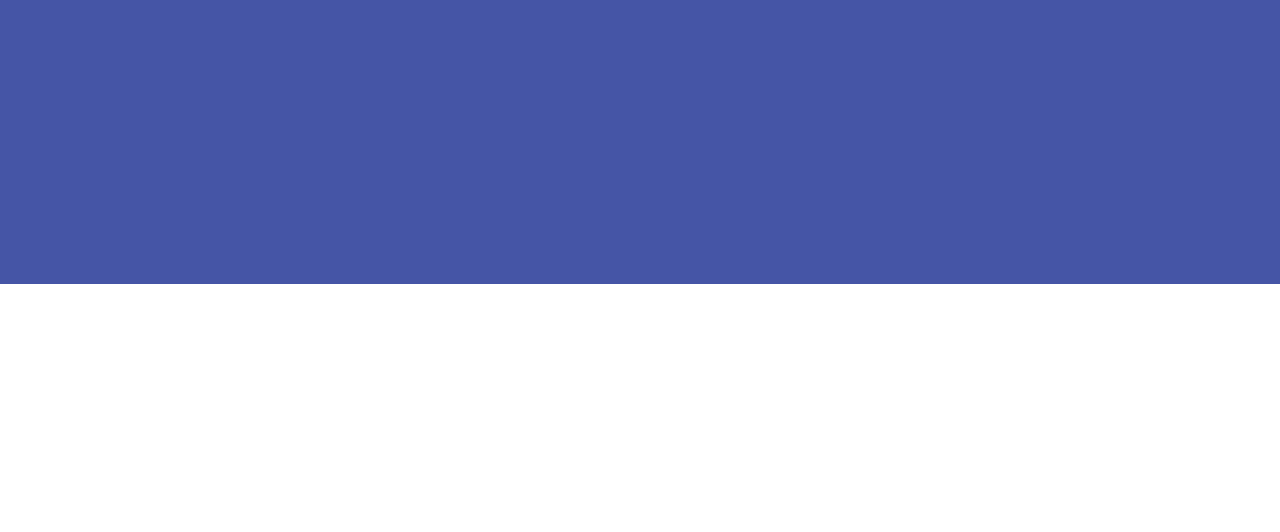
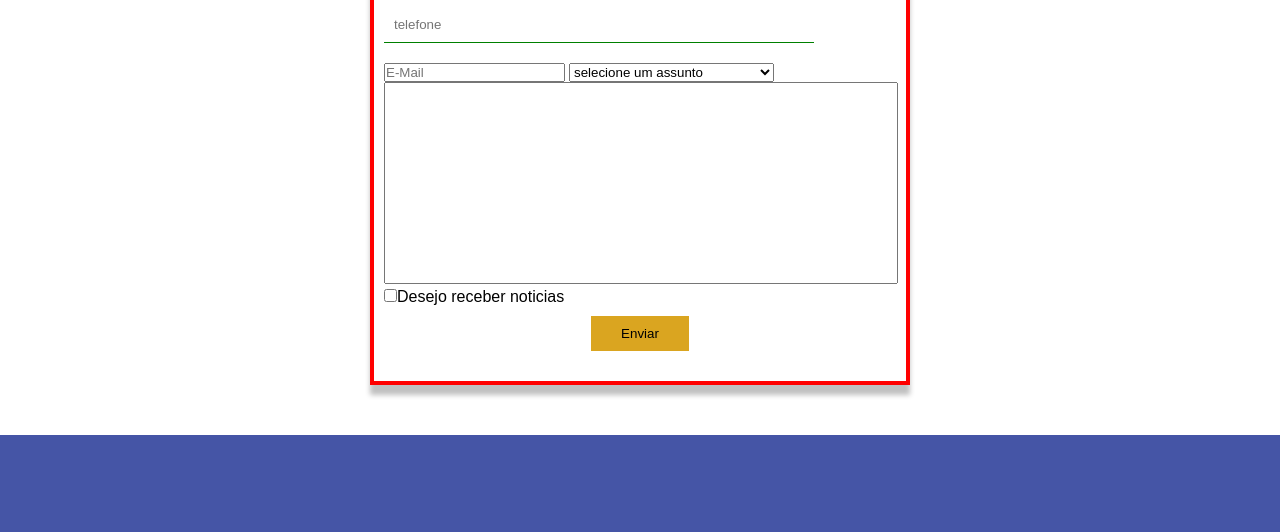
Before and after one commit to Roniv18/cafeteriahot, a plain HTML site: page contato.html in a window 1280 px wide. Shown: the part 753-1285 px from the top of the page. Before the commit the page ends 1037 px from the top, so only its background shows below. Drawn offline with nearby package versions, Linux system fonts and the light colour scheme; a web font is replaced by a local one.

Commit message:
Fim da página contato

```diff
--- a/contato.html
+++ b/contato.html
@@ -1,11 +1,13 @@
 <!DOCTYPE html>
 <html lang="pt-br">
+
 <head>
     <meta charset="UTF-8">
     <meta name="viewport" content="width=device-width, initial-scale=1.0">
     <title>Cafeteria Hot</title>
     <link rel="stylesheet" href="css/cafeteria.css">
 </head>
+
 <body>
     <header>
 
@@ -27,14 +29,37 @@
 
         <h2>Venha conhecer nossa cafeteria</h2>
 
-        <p>Lorem, ipsum dolor sit amet consectetur adipisicing elit. In sed sequi deleniti atque saepe dolore illum, soluta veniam et commodi adipisci repellendus officiis rerum laborum numquam, aperiam quisquam impedit doloremque.</p>
+        <p>Lorem, ipsum dolor sit amet consectetur adipisicing elit. In sed sequi deleniti atque saepe dolore illum,
+            soluta veniam et commodi adipisci repellendus officiis rerum laborum numquam, aperiam quisquam impedit
+            doloremque.</p>
 
 
     </header>
-    <main></main>
+    <main>
+
+
+
+        <h2>Entre em contato</h2>
+        <form action="">
+            <input type="text" placeholder="nome completo" required>
+            <input type="tel" placeholder="telefone" required maxlength="11"  >
+            <input type="email" placeholder="E-Mail">
+            <select name="" id="">
+                <option value="selecione">selecione um assunto</option>
+                <option value="sugestão">sugestão</option>
+                <option value="Reclamação">Reclamação</option>
+                <option value="Elogios">Elogios</option>
+                <option value="Dúvida">Dúvida</option>
+                <option value="Solicitação">Solicitação</option>
+            </select>
+            <textarea></textarea>
+            <span><input type="checkbox">Desejo receber noticias</span>
+            <input type="submit" value="Enviar">
+            </form>
+    </main>
 
     <footer>
-       <div id= "end">
+        <div id="end">
             Rua Paulo Gouvéia,185 -Jardim das Américas <br>
             Cep: 03717001| São Paulo - SP <br>
             Tel.: 11-5568-9965 | 11-99658-2023
@@ -58,4 +83,5 @@
     <footer></footer>
 
 </body>
+
 </html>
--- a/css/cafeteria.css
+++ b/css/cafeteria.css
@@ -227,3 +227,48 @@ main p{
     height: 600px;
     margin: 50px;
 }
+/* ................Contato........................ */
+form{
+    border:4px solid red;
+    width: 40%;
+    margin-left: auto;
+    margin-right: auto;
+    margin-bottom: 50px;
+    padding: 10px;
+    box-shadow: 0px 10px 5px silver;
+}
+input[type=text],
+input[type=tel],
+input[type=email]
+select{
+    display: block;
+    width: 80%;
+    padding: 10px;
+    margin-bottom: 20px;
+    border: 0;
+    /* retira a borda ativa do inpu */
+    outline:nome ;
+    border-bottom: 1px solid green;
+}
+select{
+    width: 40%;
+}
+    textarea{
+        width: 100%;
+        height: 200px;
+        outline-color: aqua;
+        /* bloqueia o redimensionamento da textarea */
+        resize: none;
+}
+form span{
+    font-family: arial;
+}
+input[type=submit]{
+    padding: 10px 30px;
+    border: 0;
+    background-color: goldenrod;
+    /* mouse vira uma mão(apontador) */
+    cursor: pointer;
+    display: block;
+    margin: 10px auto 20px auto;
+}
```
Lines whose indentation alone changed are shown as unchanged.
